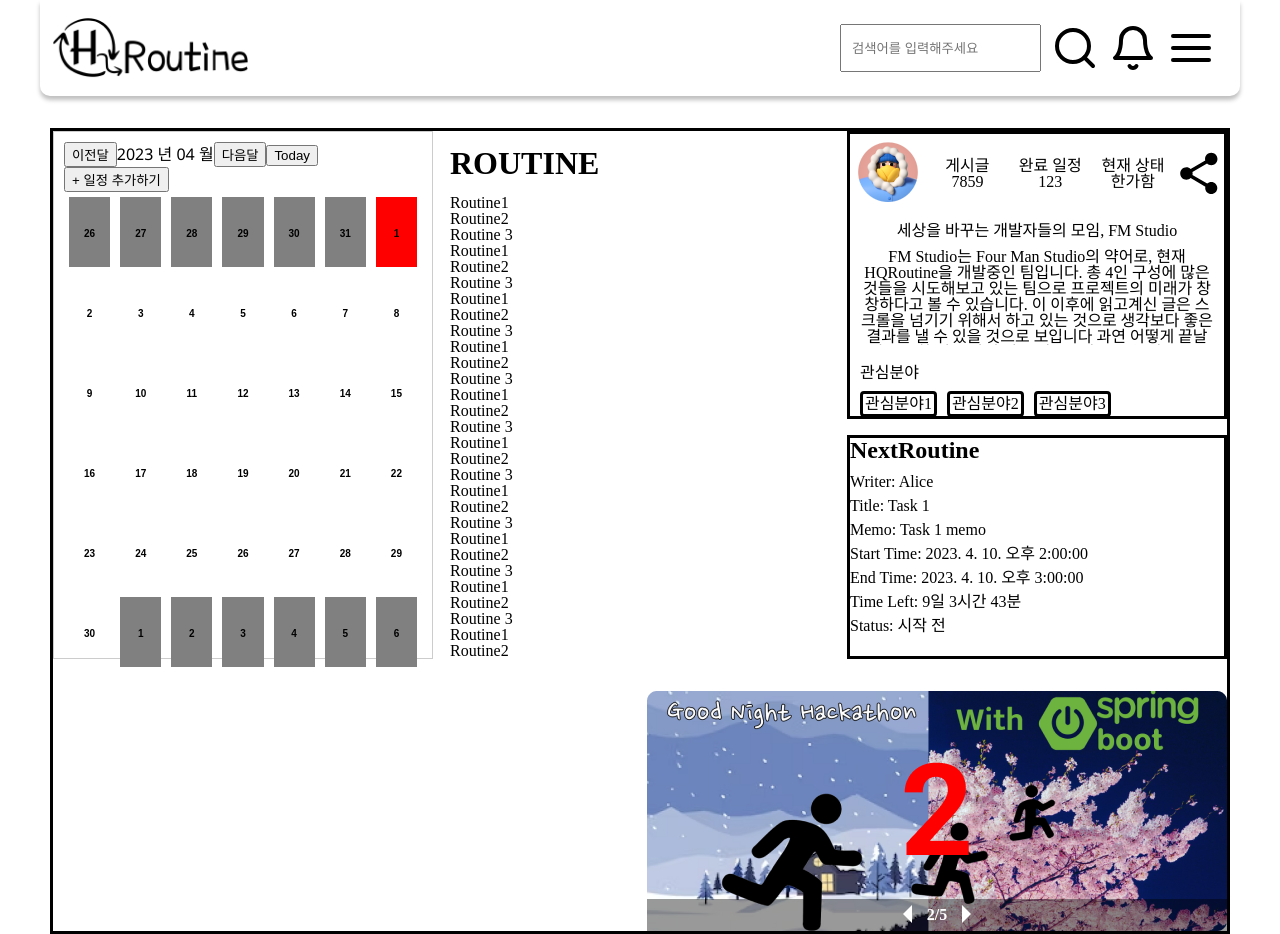
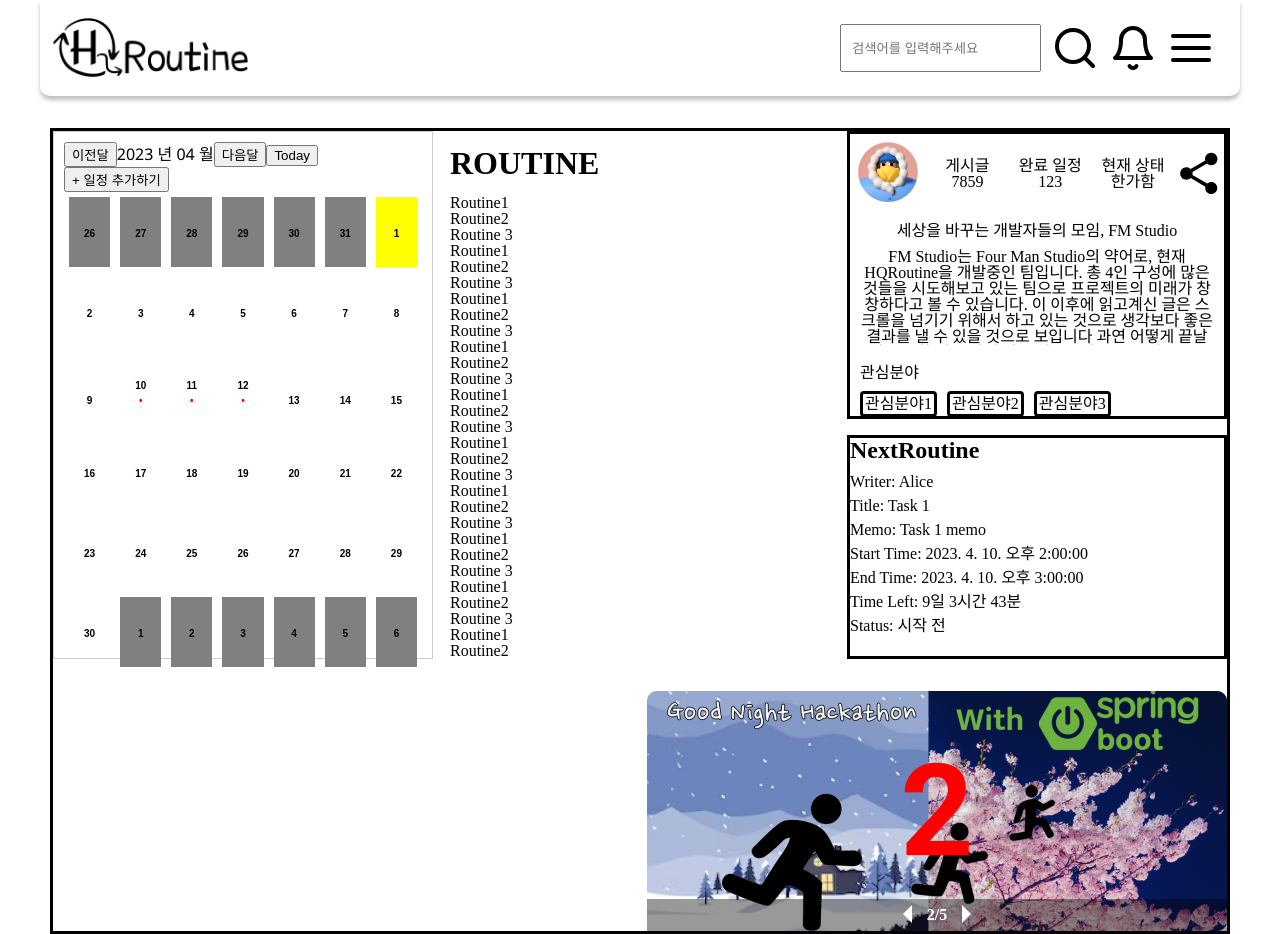
Before and after one commit to Techeer-FM-Studio/frontend, a Next.js app: page / in a window 1280 px wide. Built offline with nearby package versions, Linux system fonts and the light colour scheme.

Commit message:
feat: API에 해당하는 날짜에 붉은 점 표기

```diff
--- /dev/null
+++ b/src/apis/fetchTaskData.ts
@@ -0,0 +1,8 @@
+import { TaskInfo, TaskInfoListResponse } from '@/types/routine';
+import { axiosCustom } from './createAxios';
+
+export async function fetchTaskData(year: number, month: number) {
+  return await axiosCustom
+    .get<TaskInfoListResponse[]>('tasks/list', { params: { year, month } })
+    .then((res) => res.data);
+}
--- a/src/components/calendar/Calendar.tsx
+++ b/src/components/calendar/Calendar.tsx
@@ -1,8 +1,13 @@
 import styles from '../../styles/components/calendar/Calendar.module.scss';
-import { useState } from 'react';
+import { useEffect, useState } from 'react';
 import moment, { Moment } from 'moment';
+import { fetchTaskData } from '@/apis/fetchTaskData';
+import { TaskInfo, TaskInfoListResponse } from '@/types/routine'; // 이 부분을 추가하세요.
+import { text } from 'stream/consumers';
 
 const Calendar = () => {
+  const [tasks, setTasks] = useState<TaskInfo[]>([]);
+
   // useState hook을 사용하여 현재 날짜를 저장하고, setMoment 함수로 현재 날짜를 업데이트합니다.
   const [getMoment, setMoment] = useState(moment());
 
@@ -11,6 +16,26 @@ const Calendar = () => {
 
   // today 변수에 useState hook에서 저장된 현재 날짜를 할당합니다.
   const today = getMoment;
+
+  useEffect(() => {
+    const fetchTasks = async () => {
+      const data = await fetchTaskData(2023, 4);
+      try {
+        setTasks(data[0].taskInfoList);
+      } catch (error) {
+        console.error(error);
+      }
+    };
+    fetchTasks();
+  }, []);
+
+  const hasEvent = (date: moment.Moment, tasks: TaskInfo[]): boolean => {
+    return tasks.some((task) => {
+      const start = moment(task.startAt);
+      const end = moment(task.endAt);
+      return date.isBetween(start, end, 'day', '[]');
+    });
+  };
 
   // 해당 월의 첫 주와 마지막 주를 계산합니다.
   const firstWeek = today.clone().startOf('month').week();
@@ -59,7 +84,7 @@ const Calendar = () => {
               // 버튼의 배경색을 결정합니다.
               const buttonColor =
                 moment().format('YYYYMMDD') === days.format('YYYYMMDD') // 오늘 날짜일 경우
-                  ? 'red'
+                  ? 'yellow'
                   : recentlyClickedDay?.format('YYYYMMDD') === // 최근에 클릭한 날짜일 경우
                     days.format('YYYYMMDD')
                   ? 'green'
@@ -75,6 +100,10 @@ const Calendar = () => {
                     style={{ backgroundColor: buttonColor }}
                   >
                     <span>{days.format('D')}</span>
+                    <br />
+                    {hasEvent(days, tasks) && (
+                      <span style={{ color: 'red' }}>•</span>
+                    )}{' '}
                   </button>
                 </td>
               );
```
